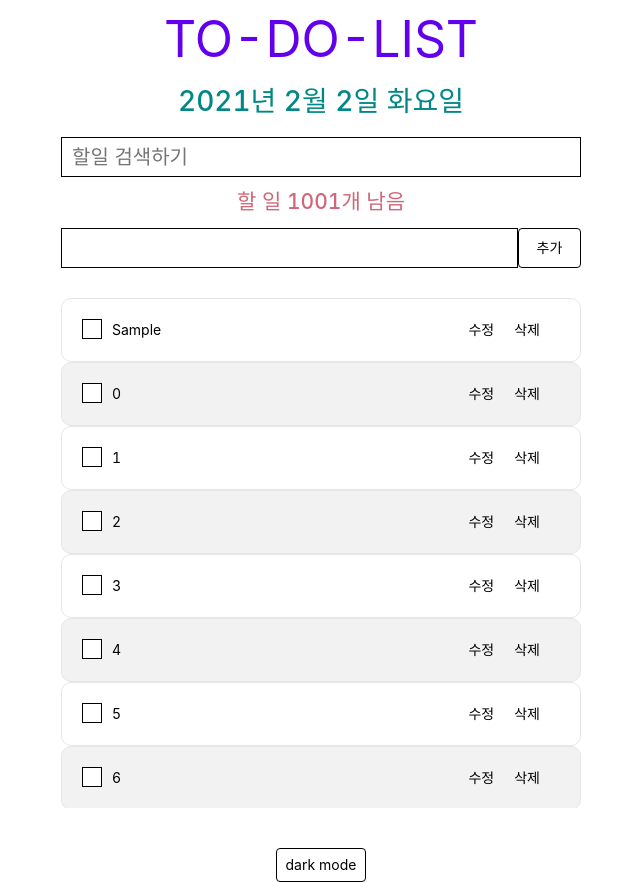
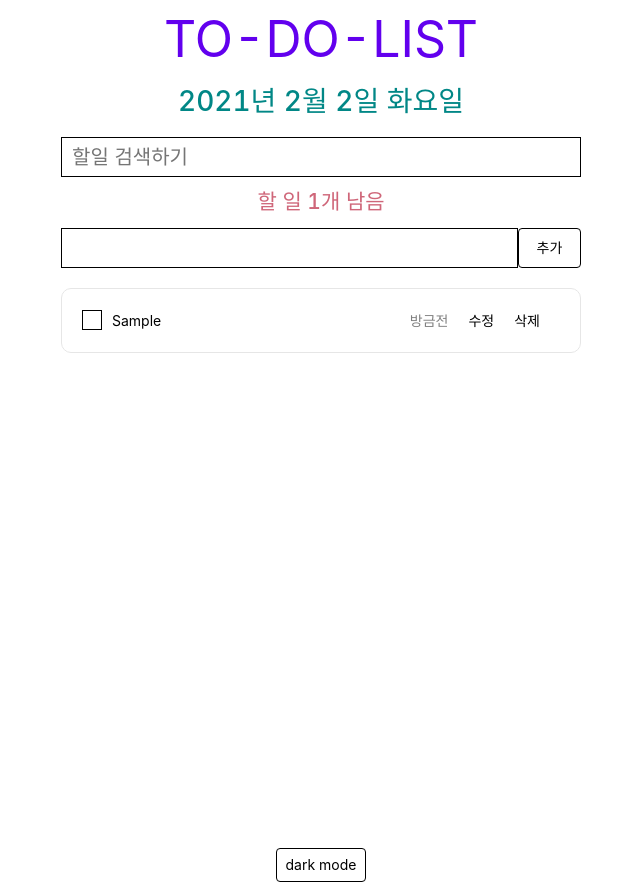
Before and after one commit to sangbooom/react-skill-stack-expn, a React (Create React App) app: page / in a window 1280 px wide. Both pictures are taken after typing "Sample" into the empty fields and a click on the button "추가". Shown: the whole page, without its empty margins (319-959 px from the left). Built offline with nearby package versions, Linux system fonts and the light colour scheme.

Commit message:
feat: 할일목록에 시간 표시 기능 추가

```diff
--- a/src/features/index.tsx
+++ b/src/features/index.tsx
@@ -15,6 +15,7 @@ export interface Todos {
   id: string;
   text: string;
   checked: boolean;
+  updatedAt: any;
 }
 
 interface TodoList {
@@ -30,8 +31,9 @@ function dummyData() {
 }
 
 const initialState: TodoList = {
-  // list: JSON.parse(localStorage.getItem("todo")!) || [], // Non-null assertion operator, ! 는 앞의 값이 확실히 null이나 undefined가 아니라는 걸 알리려고 할 때 쓴다.,
-  list: dummyData(),
+  list: JSON.parse(localStorage.getItem("todo")!) || [], // Non-null assertion operator, ! 는 앞의 값이 확실히 null이나 undefined가 아니라는 걸 알리려고 할 때 쓴다.,
+  // list: dummyData(),
+  // list: [],
 };
 const actionPrefix = "TODOS";
 
@@ -49,6 +51,7 @@ const todoSlice = createSlice({
         id: Math.random().toString(36).substring(2, 13),
         text: text.toString().trim(),
         checked: false,
+        updatedAt: new Date().getTime(),
       };
       list.unshift(newTodo);
       localStorage.setItem("todo", JSON.stringify(list));
--- a/src/todolist/Todolist.tsx
+++ b/src/todolist/Todolist.tsx
@@ -40,7 +40,7 @@ const Todolist: React.FC<TodolistProps> = ({
       width={520}
       height={520}
       rowCount={todo.length}
-      rowHeight={64}
+      rowHeight={65}
       rowRenderer={rowRenderer}
       list={todo}
       style={{ outline: "none" }}
--- a/src/todolist/TodolistItem.tsx
+++ b/src/todolist/TodolistItem.tsx
@@ -2,6 +2,7 @@
 import React, { ChangeEvent, useState } from "react";
 import { jsx, css, useTheme } from "@emotion/react";
 import { Todos } from "../features";
+import GetTimeFromNow from "../util/GetTimeFromNow";
 
 // interface Todo {
 //   id: string;
@@ -52,8 +53,6 @@ const TodolistItem: React.FC<TodolistItemProps> = ({
     justifyContent: "space-between",
     alignItems: "center",
     padding: 20,
-    marginTop: 10,
-    marginBottom: 10,
     border: "0.3px solid #e6e6e6",
     borderRadius: 10,
     "& div": {
@@ -102,6 +101,7 @@ const TodolistItem: React.FC<TodolistItemProps> = ({
         )}
       </div>
       <div css={content__button__toggle}>
+        <div style={{color: 'gray'}}>{GetTimeFromNow(todos.updatedAt)}</div>
         <div onClick={() => onToggleHandler(todos.id)}>
           {toggle ? "수정" : "적용"}
         </div>
```
